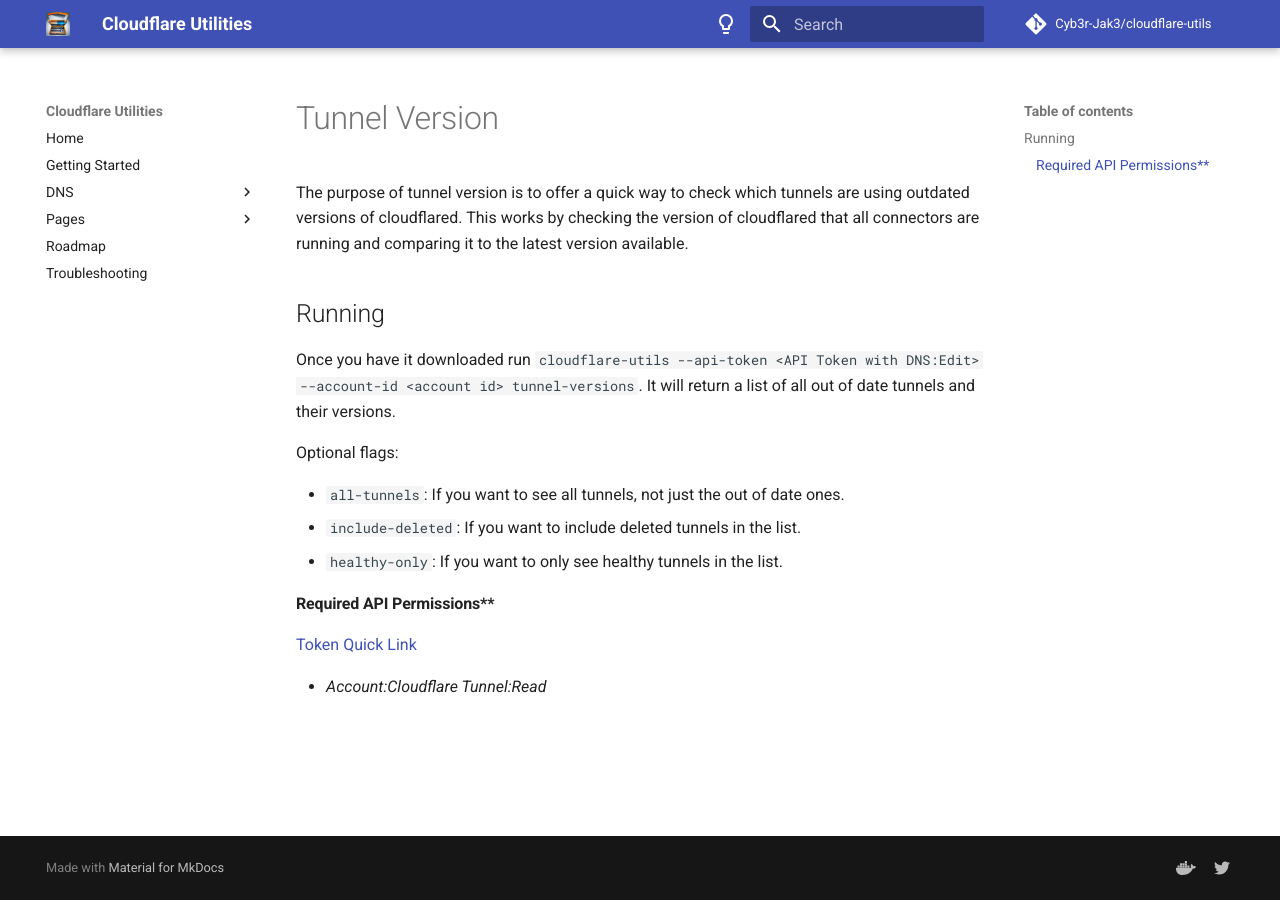
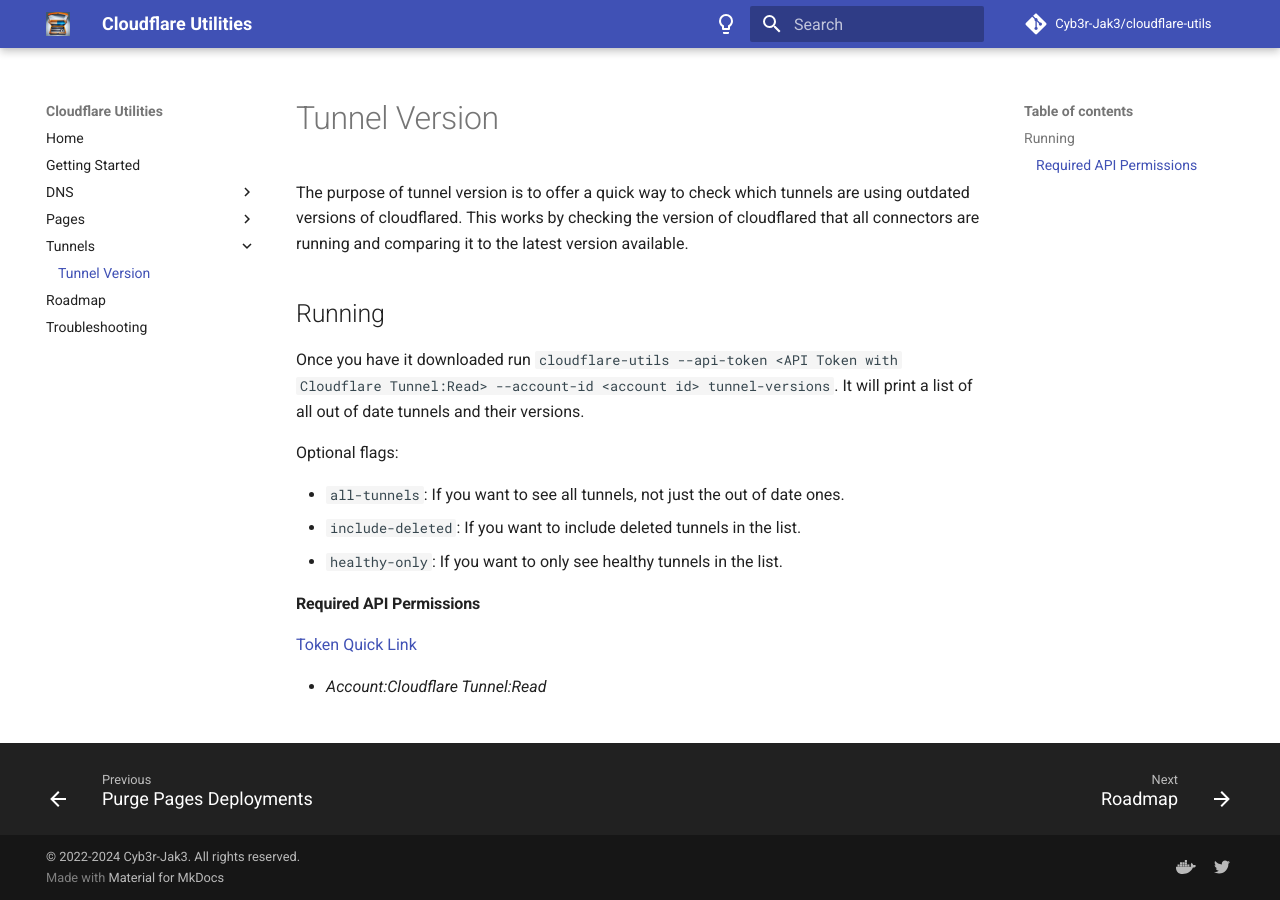
Before and after one commit to Cyb3r-Jak3/cloudflare-utils, an MkDocs documentation site: the page built from documentation/docs/tunnels/list-versions.md, in a window 1280 px wide. Built offline with MkDocs 1.6.1 and Material for MkDocs 9.7.7, drawn with Linux system fonts in a browser that asks for light colours; comment, search, counter and statistics services are not loaded.

```diff
--- a/documentation/docs/tunnels/list-versions.md
+++ b/documentation/docs/tunnels/list-versions.md
@@ -4,7 +4,7 @@ The purpose of tunnel version is to offer a quick way to check which tunnels are
 
 ## Running
 
-Once you have it downloaded run `cloudflare-utils --api-token <API Token with DNS:Edit> --account-id <account id> tunnel-versions`. It will return a list of all out of date tunnels and their versions.
+Once you have it downloaded run `cloudflare-utils --api-token <API Token with Cloudflare Tunnel:Read> --account-id <account id> tunnel-versions`. It will print a list of all out of date tunnels and their versions.
 
 Optional flags:
 
@@ -13,7 +13,7 @@ Optional flags:
 - `healthy-only`: If you want to only see healthy tunnels in the list.
 
 
-#### Required API Permissions**
+#### Required API Permissions
 
 [Token Quick Link](https://dash.cloudflare.com/profile/api-tokens?permissionGroupKeys=%5B%7B%22key%22%3A%22argotunnel%22%2C%22type%22%3A%22read%22%7D%5D&name=Cloudflare+Utils%3A+Tunnels+Read)
 
--- a/documentation/mkdocs.yml
+++ b/documentation/mkdocs.yml
@@ -42,8 +42,13 @@ nav:
   - Pages:
     - pages/prune-deployments.md
     - pages/purge-deployments.md
+  - Tunnels:
+    - tunnels/list-versions.md
   - roadmap.md
   - troubleshooting.md
+
+copyright: |
+  &copy; 2022-2024 Cyb3r-Jak3. All rights reserved.
 
 markdown_extensions:
   - admonition
```
Also changed, not shown: documentation/docs/dns/cleaner.md (+1 -1 lines), documentation/docs/index.md (+4 -0 lines), 1 other file.
